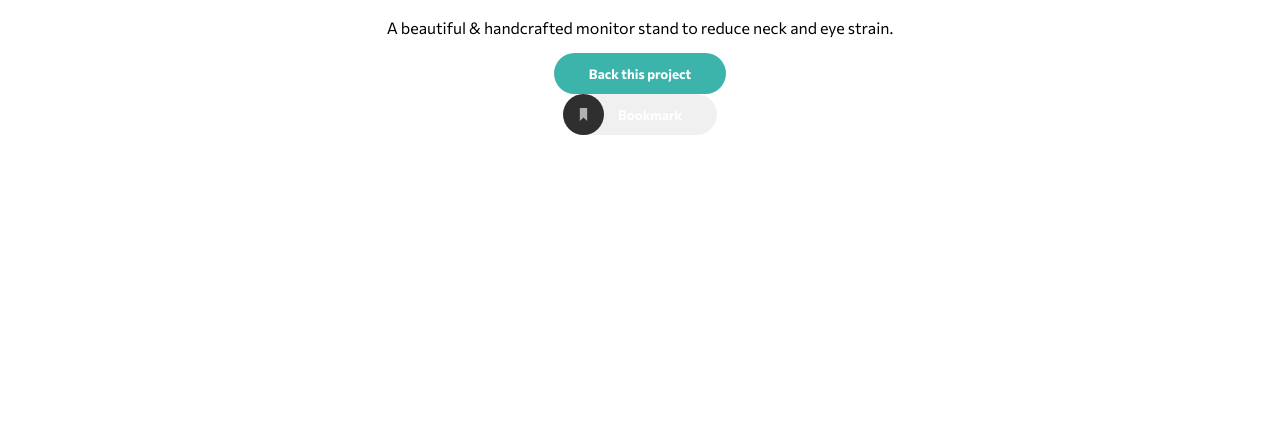
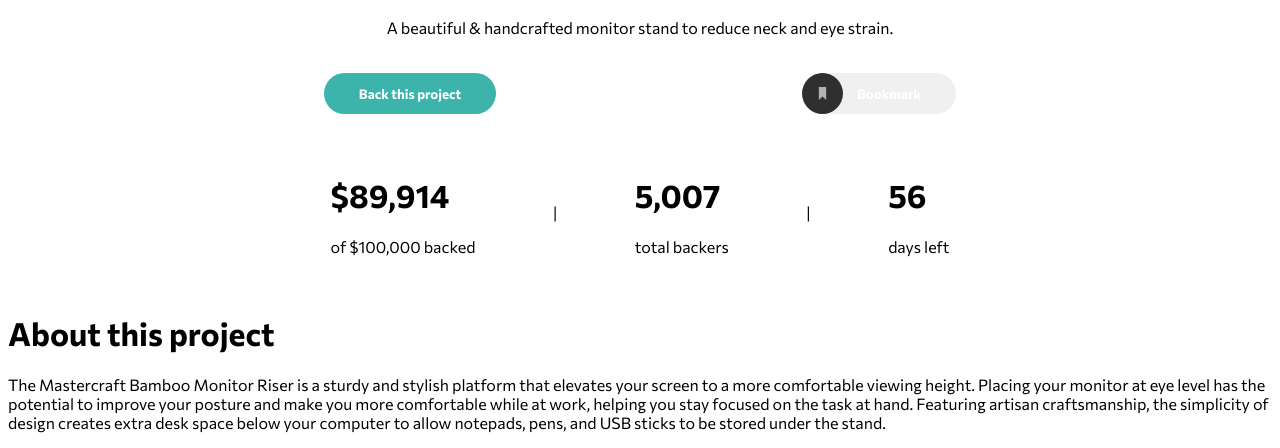
Before and after one commit to MenteCat/crowdfunding-product, a plain HTML site: page index.html in a window 1280 px wide. Shown: the part 483-931 px from the top of the page. Before the commit the page ends 800 px from the top, so only its background shows below. Drawn offline with Linux system fonts and the light colour scheme.

Commit message:
added about section but need to check the css

```diff
--- a/index.html
+++ b/index.html
@@ -47,7 +47,49 @@
       </div>
     </div>
 
-      <div >
+    <!-- Money raised counter section -->
+    <div class="counter-group">
+        <div>
+            <h1>$89,914</h1>
+            <p>of $100,000 backed</p>
+        </div>
+        <p>|</p>
+        <div>
+            <h1>5,007</h1>
+            <p>total backers</p>
+        </div>
+        <p>|</p>
+        <div>
+            <h1>56</h1>
+            <p>days left</p>
+        </div>
+    </div>
+
+    <!-- Project About section -->
+
+      <div class="about" >
+        <h1>About this project</h1>
+        <p>The Mastercraft Bamboo Monitor Riser is a sturdy and stylish platform that elevates your screen
+          to a more comfortable viewing height. Placing your monitor at eye level has the potential to improve
+          your posture and make you more comfortable while at work, helping you stay focused on the task at hand.
+
+          Featuring artisan craftsmanship, the simplicity of design creates extra desk space below your computer
+          to allow notepads, pens, and USB sticks to be stored under the stand.</p>
+
+          <div class="card-group">
+
+            <div class="card">
+            </div>
+
+            <div class="card">
+            </div>
+
+            <div class="card">
+            </div>
+
+          </div>
+
+
 
       </div>
 
--- a/styles.css
+++ b/styles.css
@@ -82,9 +82,29 @@
     display: flex;
     align-content: center;
     justify-content: center;
-};
+}
 
 .buttons-row {
     display: flex;
-    justify-content: space-between;
+    align-items: center;
+    justify-content: space-evenly;
+    padding: 20px 10px;
+
 }
+
+/* Counter Section */
+
+.counter-group {
+    display: flex;
+    align-items: center;
+    justify-content: space-evenly;
+    padding: 20px 245px;
+}
+
+/* About section */
+
+.about {
+    position: relative;
+    align-items: center;
+
+}
```
